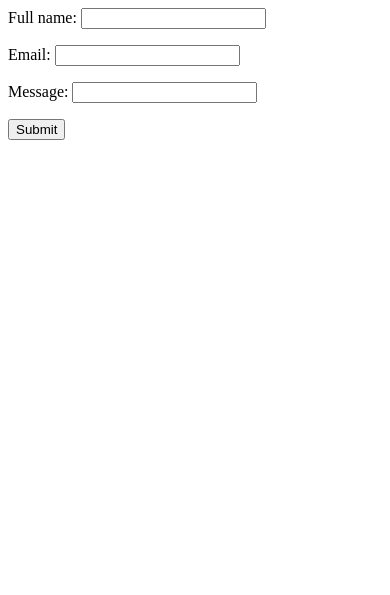
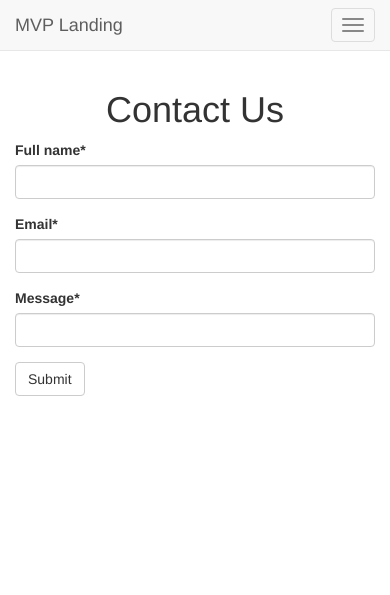
Before and after one commit to hardikzurdo/newsletter, a Django app: page /contact/ in a window 390 px wide. Shown: the top 595 px of the page. Before the commit the page ends 140 px from the top, so only its background shows below. Run offline with Django 3.2, Linux system fonts and the light colour scheme; some libraries are stand-ins or nearby versions.

Commit message:
contact form

```diff
--- a/newsletter/templates/base.html
+++ b/newsletter/templates/base.html
@@ -27,9 +27,10 @@
   {% include "navbar.html" %}
 
     <div class="container">
-    {% block jumbotron_content %}
+    {% block jumbotron %}
 
     {% endblock %}
+
     {% block content %}
 
     {% endblock %}
--- a/newsletter/templates/forms.html
+++ b/newsletter/templates/forms.html
@@ -1,5 +1,22 @@
+{% extends "base.html" %}
+{% load crispy_forms_tags %}
+{% block content %}
+
+{% if title %}
+<div class="row">
+	<div class="col-sm-12">
+		<h1 class="text-align-center">{{ title }}</h1>
+	</div>
+</div>
+{% endif %}
+<div class="row">
+<div class="col-sm-6 col-sm-offset-3">
 <form method="POST" action="">{% csrf_token %}
 
-	{{form.as_p}}
-	<input type="submit" value="Submit">
+	{{form|crispy}}
+	<input class="btn btn-default" type="submit" value="Submit">
 </form>
+</div>
+</div>
+
+{% endblock %}
--- a/newsletter/templates/home.html
+++ b/newsletter/templates/home.html
@@ -10,7 +10,8 @@
 		{% endblock %}
 	</style>
 
-	{% block jumbotron_content %}
+
+	{% block jumbotron %}
 	<div class="jumbotron">
 	<div class="row">
 	<div class="col-sm-6">
@@ -27,6 +28,7 @@
         </div>
         </div>
       </div>
+
 	{% endblock %}
 
 {% block content %}
--- a/newsletter/views.py
+++ b/newsletter/views.py
@@ -23,9 +23,11 @@ def home(request):
 	return render(request,"home.html", context)
 
 def contact(request):
+	title = 'Contact Us'
 	form = ContactForm(request.POST or None)
 
 	context ={
-		"form": form
+		"form": form,
+		"title":title,
 	}
 	return render(request,"forms.html", context)
```
